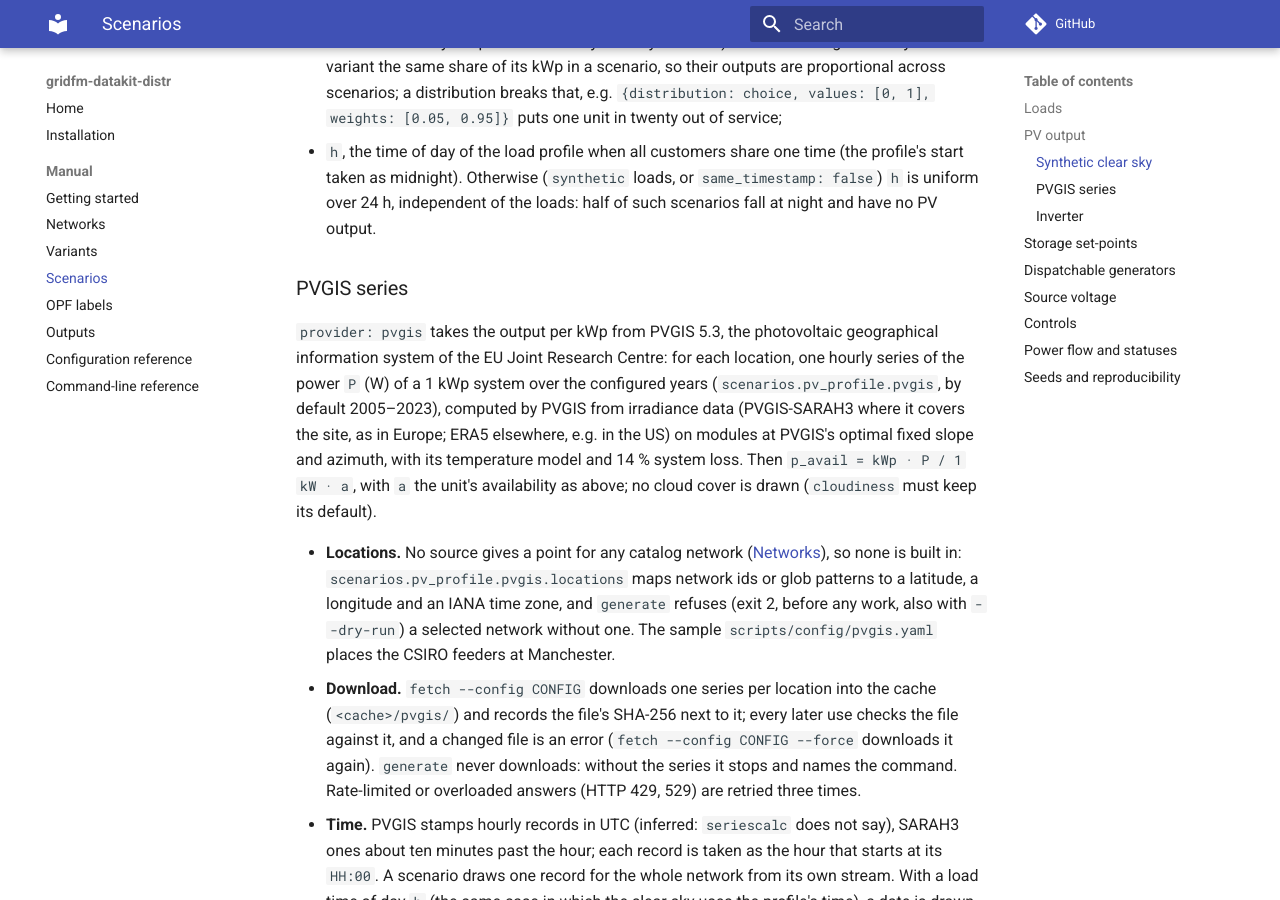
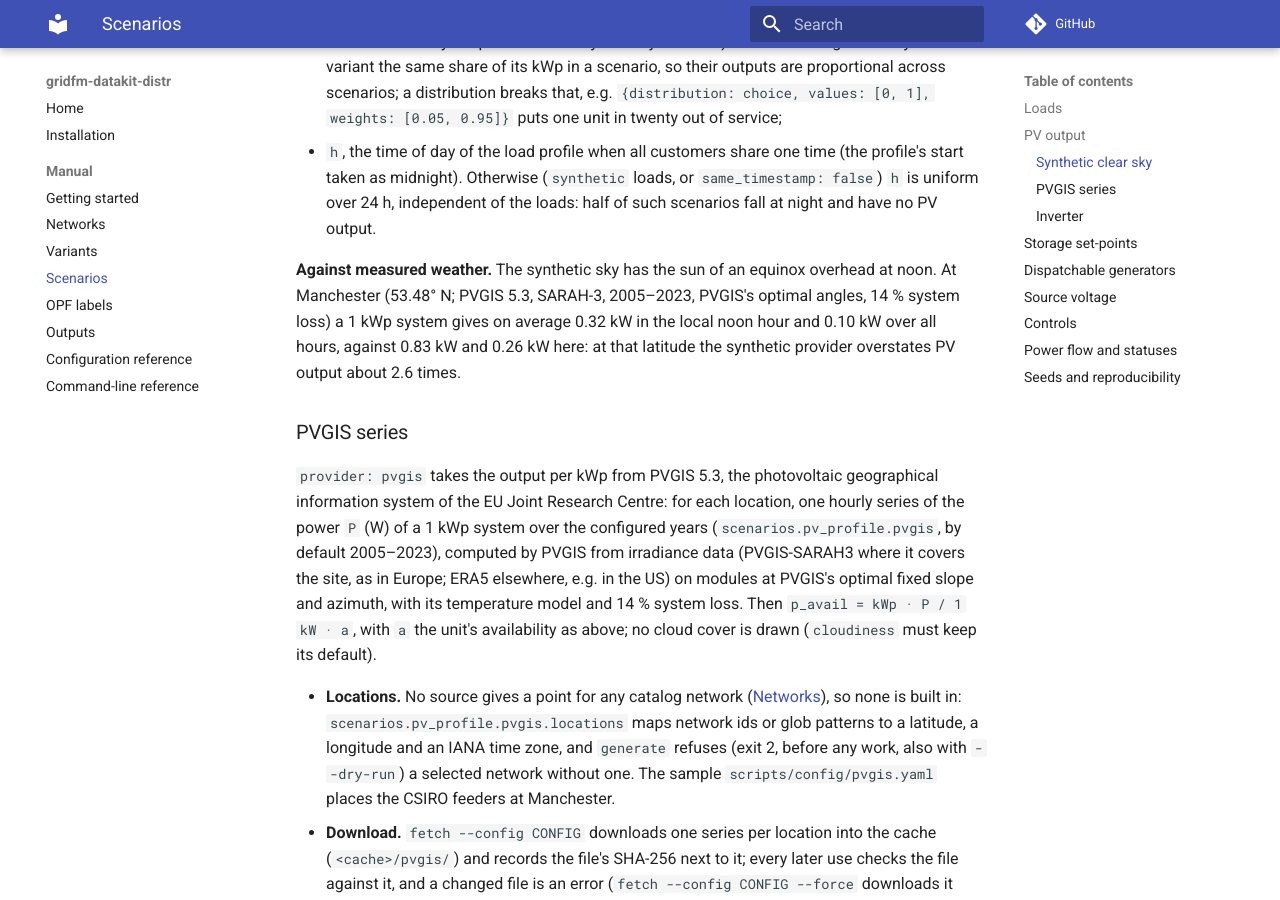
Before and after one commit to gridfm/gridfm-datakit-distr, an MkDocs documentation site: the page built from docs/manual/scenarios.md, in a window 1280 px wide and 900 px high, scrolled down 1813 px. Built offline with MkDocs 1.6.1 and Material for MkDocs 9.7.7, drawn with Linux system fonts in a browser that asks for light colours; comment, search, counter and statistics services are not loaded.

Commit message:
docs: synthetic PV output against a PVGIS series at Manchester
Signed-off-by: cardef <carmine.dellefemine@gmail.com>

```diff
--- a/docs/manual/scenarios.md
+++ b/docs/manual/scenarios.md
@@ -65,6 +65,12 @@ hourly series of PVGIS (`pvgis`).
   taken as midnight). Otherwise (`synthetic` loads, or `same_timestamp: false`) `h` is uniform
   over 24 h, independent of the loads: half of such scenarios fall at night and have no PV
   output.
+
+**Against measured weather.** The synthetic sky has the sun of an equinox overhead at noon. At
+Manchester (53.48° N; PVGIS 5.3, SARAH-3, 2005–2023, PVGIS's optimal angles, 14 % system loss) a
+1 kWp system gives on average 0.32 kW in the local noon hour and 0.10 kW over all hours, against
+0.83 kW and 0.26 kW here: at that latitude the synthetic provider overstates PV output about
+2.6 times.
 
 ### PVGIS series
 
```
